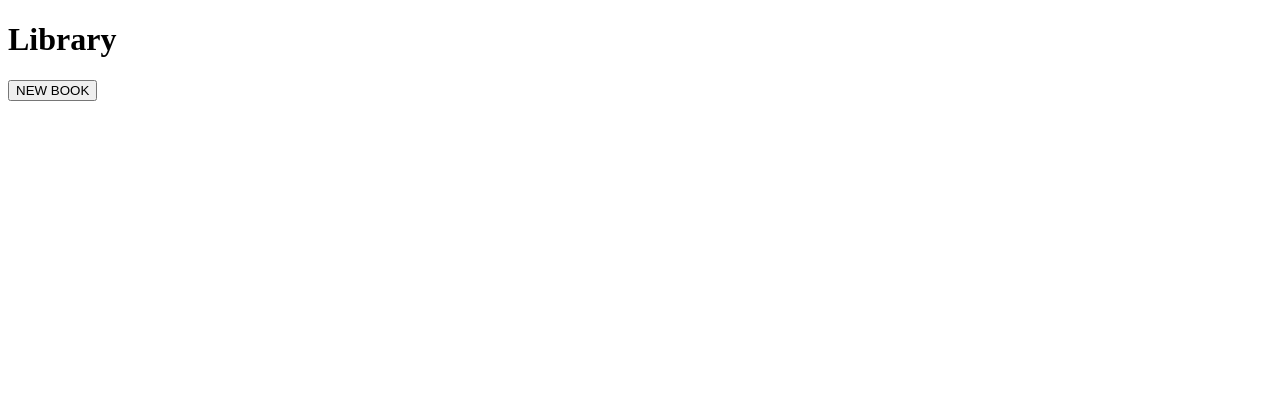
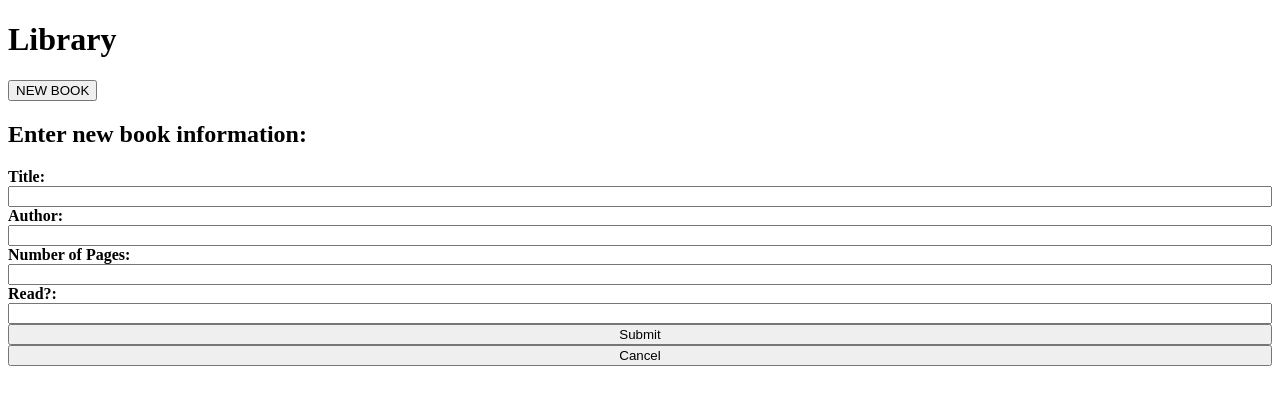
Before and after one commit to marboleda/library, a plain HTML site: page index.html in a window 1280 px wide. Both pictures are taken after a click on the button "NEW BOOK". Drawn offline with Linux system fonts and the light colour scheme.

Commit message:
Implement NEW BOOK button which brings up a form

```diff
--- a/index.html
+++ b/index.html
@@ -9,6 +9,27 @@
 <body>
     <h1>Library</h1>
     <button id="new-book-button" onclick=openNewBookForm()>NEW BOOK</button>
+    <form action="index.html" class="popup-form">
+        <h2>Enter new book information:</h2>
+        <label for="title">
+            <strong>Title:</strong>
+        </label>
+        <input type="text" name="title" required>
+        <label for="author">
+            <strong>Author:</strong>
+        </label>
+        <input type="text" name="author" required>
+        <label for="num-pages">
+            <strong>Number of Pages:</strong>
+        </label>
+        <input type="text" name="num-pages">
+        <label for="read-status">
+            <strong>Read?:</strong>
+        </label>
+        <input type="text" name="read-status">
+        <button type="submit">Submit</button>
+        <button type="submit" onclick=closeNewBookForm()>Cancel</button>
+    </form>
     <script type="text/javascript" src="scripts/script.js"></script>
 </body>
 </html>
--- a/scripts/script.js
+++ b/scripts/script.js
@@ -9,6 +9,19 @@ function Book(title, author, numPages, readStatus) {
 
 function addBookToLibrary(book){
     myLibrary.push(book);
+}
+
+function openNewBookForm() {
+    const form = document.querySelector(".popup-form")
+    form.style.display = "flex";
+    form.style["flex-direction"] = "column";
+}
+
+function closeNewBookForm() {
+    const form = document.querySelector(".popup-form")
+    form.style.display = "none";
+    form.style.removeProperty("flex-direction");
+
 }
 
 function render(library) {
```
